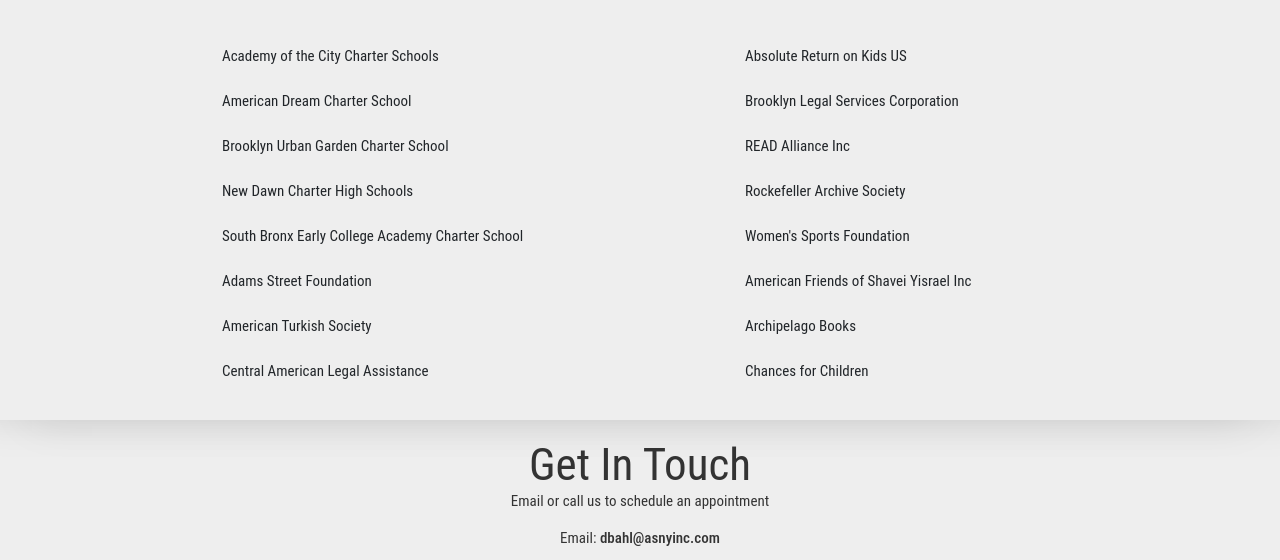
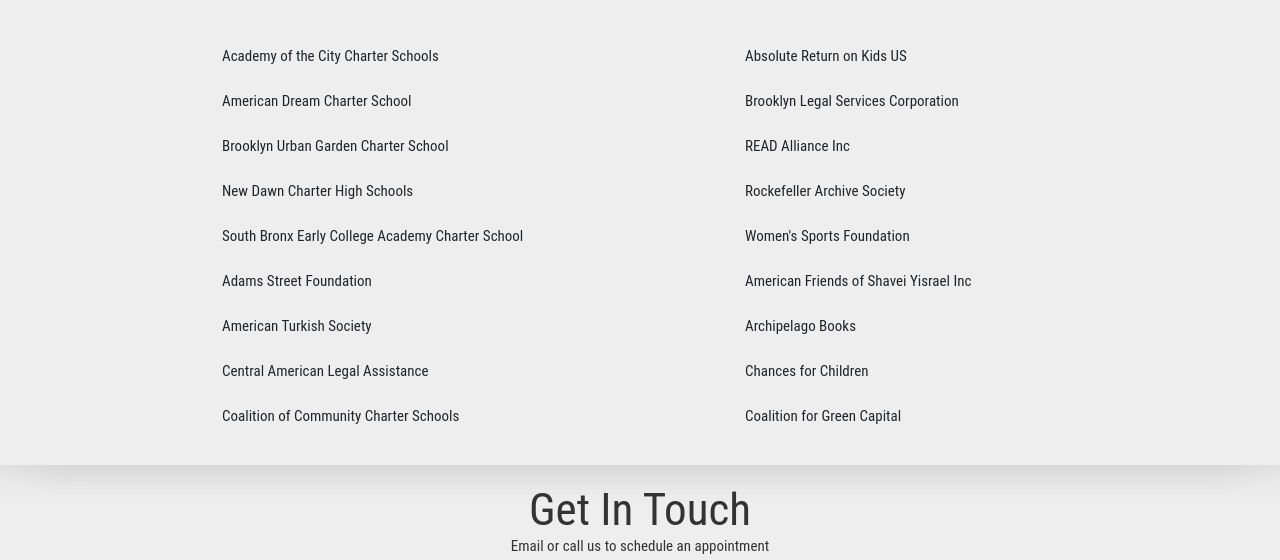
Before and after one commit to PhoebeYahengWu/asny-site-fv, a plain HTML site: page client.html in a window 1280 px wide. Shown: the part 498-1058 px from the top of the page. Drawn offline with nearby package versions, Linux system fonts and the light colour scheme.

Commit message:
update client list

```diff
--- a/client.html
+++ b/client.html
@@ -202,6 +202,7 @@
             <li><a class="effect-underline" target="_blank" href="http://www.283adams.org/">Adams Street Foundation</a></li><br/>
             <li><a class="effect-underline" target="_blank" href="https://www.americanturkishsociety.org/">American Turkish Society</a></li><br/>
             <li><a class="effect-underline" target="_blank" href="https://www.centralamericanlegal.info/">Central American Legal Assistance</a></li><br/>
+            <li><a class="effect-underline" target="_blank" href="https://www.c3s.nyc/">Coalition of Community Charter Schools</a></li><br/>
           </ul>
 
         </div>
@@ -217,6 +218,7 @@
             <li><a class="effect-underline" target="_blank" href="https://www.charitynavigator.org/ein/201919394">American Friends of Shavei Yisrael Inc</a></li><br/>
             <li><a class="effect-underline" target="_blank" href="https://archipelagobooks.org/">Archipelago Books</a></li><br/>
             <li><a class="effect-underline" target="_blank" href="https://www.chances4children.org/">Chances for Children</a></li><br/>
+            <li><a class="effect-underline" target="_blank" href="https://coalitionforgreencapital.com/">Coalition for Green Capital</a></li><br/>
           </ul>
 
         </div>
```
